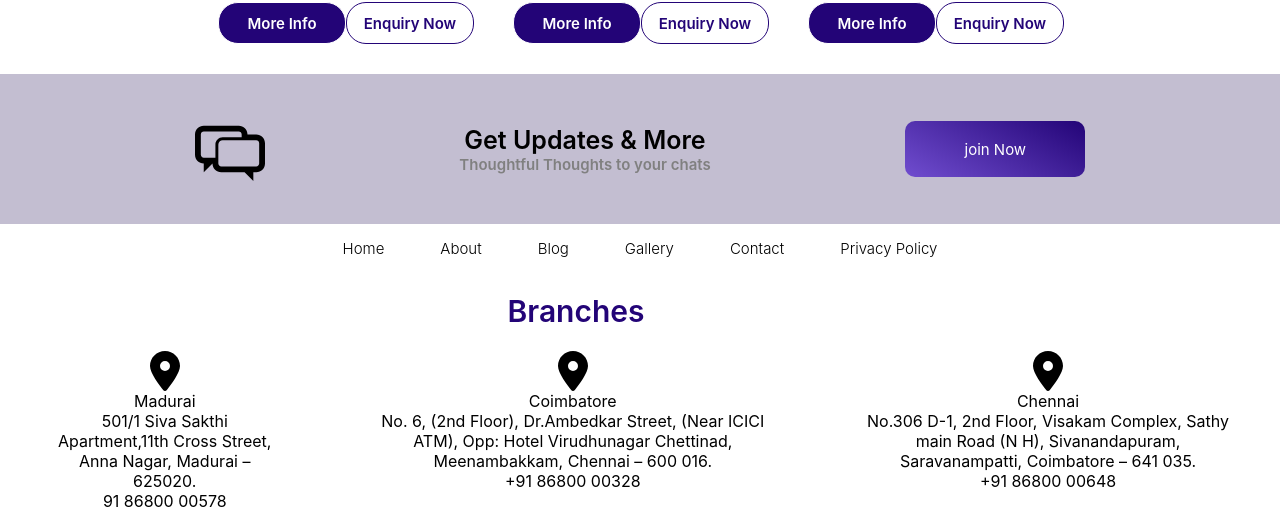
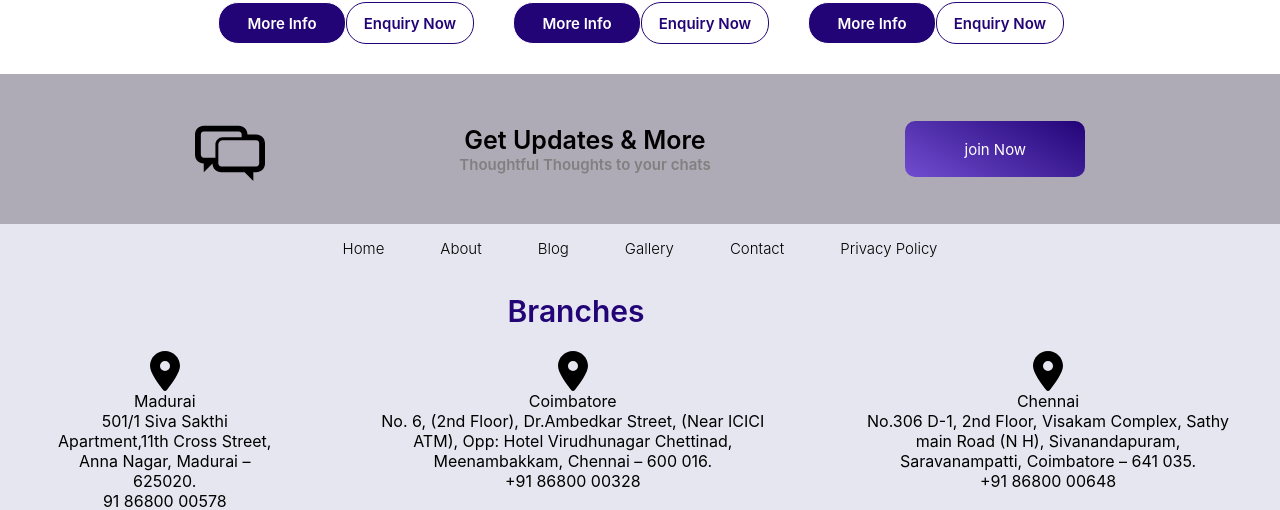
Before and after one commit to ud-k16/tourswebsite, a React (Create React App) app: page / in a window 1280 px wide. Shown: the part 2000-2510 px from the top of the page. Built offline with nearby package versions, Linux system fonts and the light colour scheme.

Commit message:
background colr change

```diff
--- a/src/components/Footer/Footer.module.css
+++ b/src/components/Footer/Footer.module.css
@@ -1,12 +1,12 @@
 
 .container{
-
+   background-color:   #e6e6f0
 }
 .notificationSection{
     display: flex;
     justify-content: space-evenly;
     align-items: center;
-    background-color: #c3bed1;
+    background-color: #aeabb6;
     padding: 40px 0;
 }
 .buttonStyle{
--- a/src/components/Footer/index.jsx
+++ b/src/components/Footer/index.jsx
@@ -5,7 +5,7 @@ import { FaLocationDot } from "react-icons/fa6";
 
 const Footer = () => {
   return (
-    <div>
+    <div className={styles.container}>
       <div className={styles.notificationSection}>
         <TiMessages size={70} />
         <div>
```
